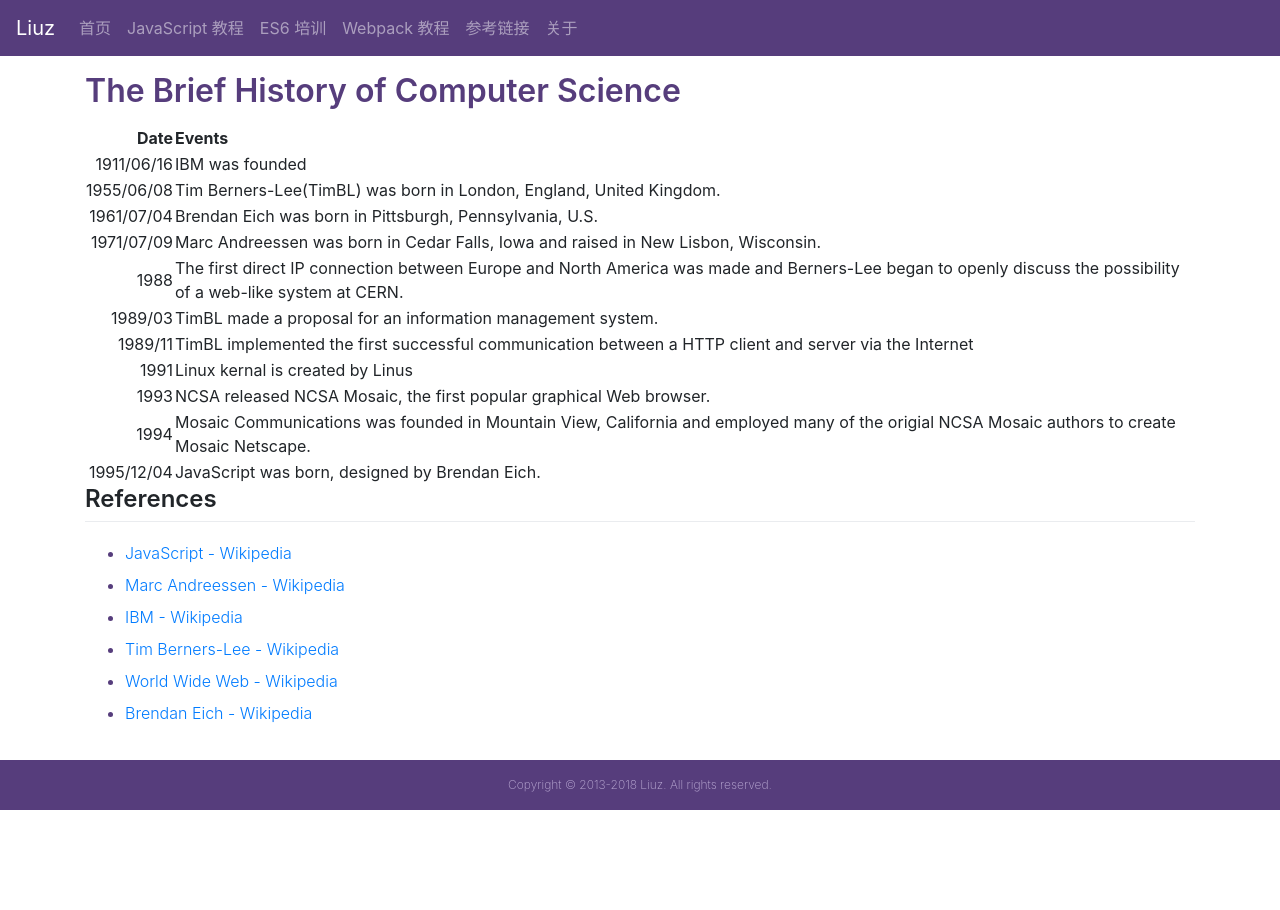
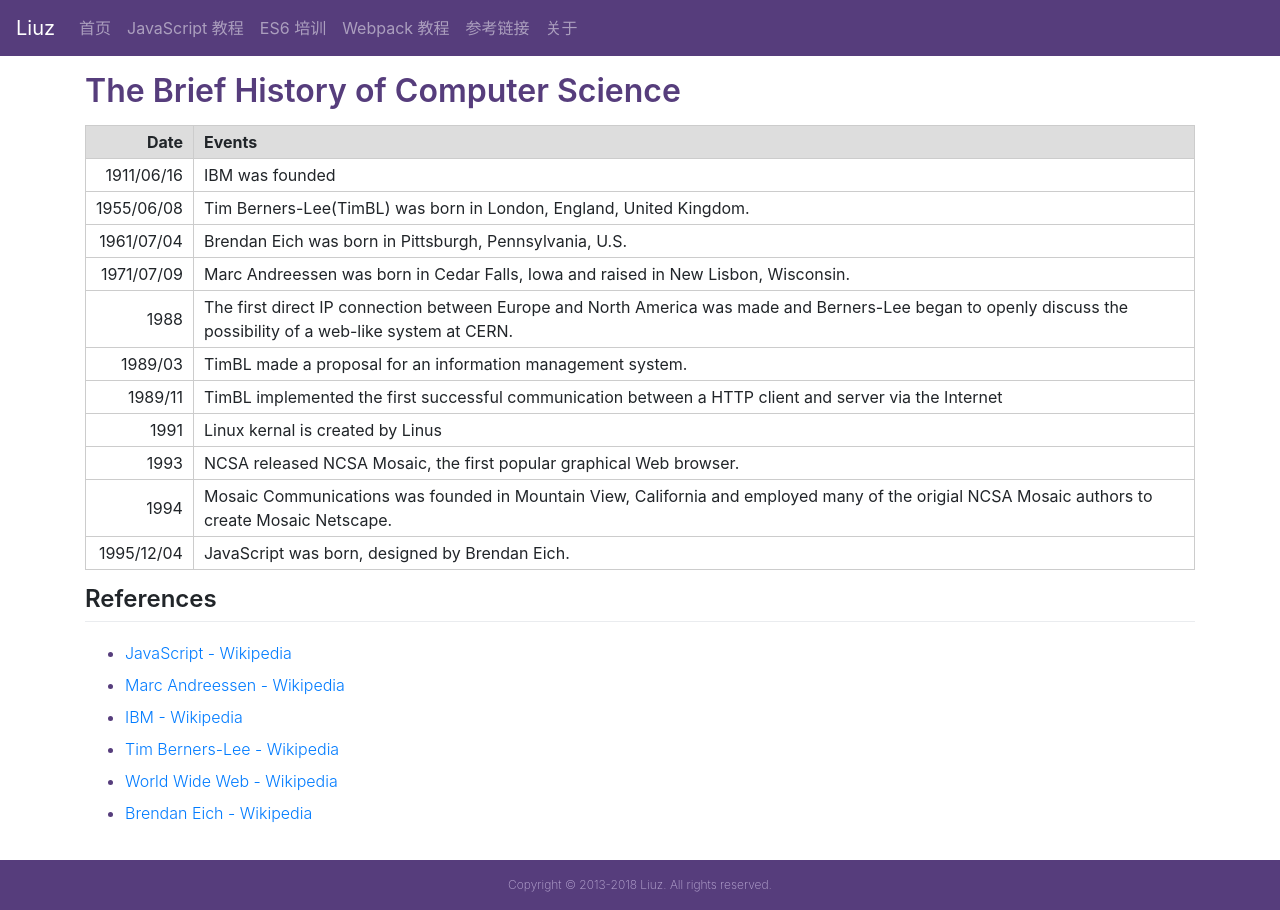
Before and after one commit to liuzhuan/liuzhuan.github.io, a Jekyll site: the page built from blog/brief-history-of-cs.md, in a window 1280 px wide. Built offline with Jekyll 4.4.1, drawn with Linux system fonts in a browser that asks for light colours; nearby versions of some CDN libraries.

Commit message:
updating styles

```diff
--- a/_sass/_base.scss
+++ b/_sass/_base.scss
@@ -1,6 +1,6 @@
 h1, h2, h3, h4, h5, h6,
 p, blockquote, pre,
-ul, ol, dl, figure,
+ul, ol, dl, figure, table,
 %vertical-rhythm {
   margin-bottom: $spacing-unit / 2;
 }
@@ -17,3 +17,12 @@
     color: inherit;
   }
 }
+
+td, th {
+  padding: 4px 10px;
+  border: 1px solid #CCC;
+}
+
+th {
+  background: #DDD;
+}
```
